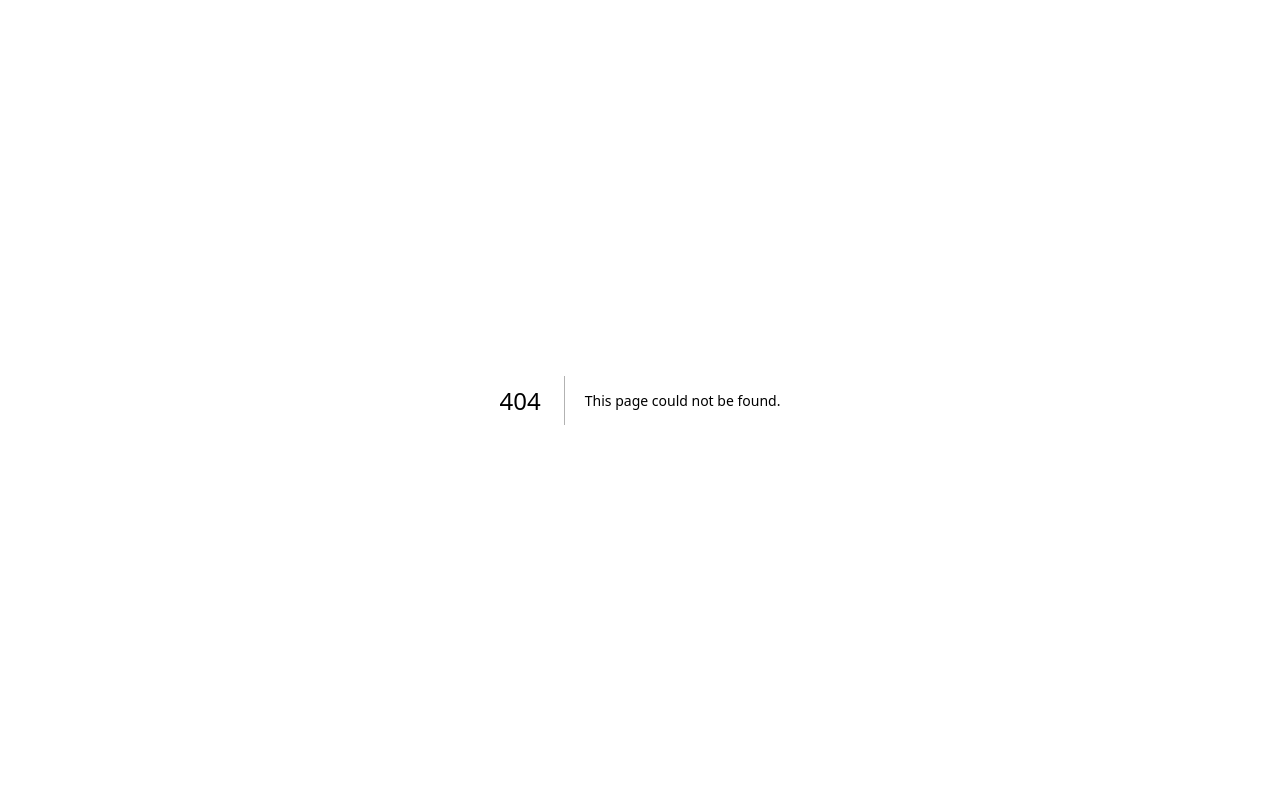
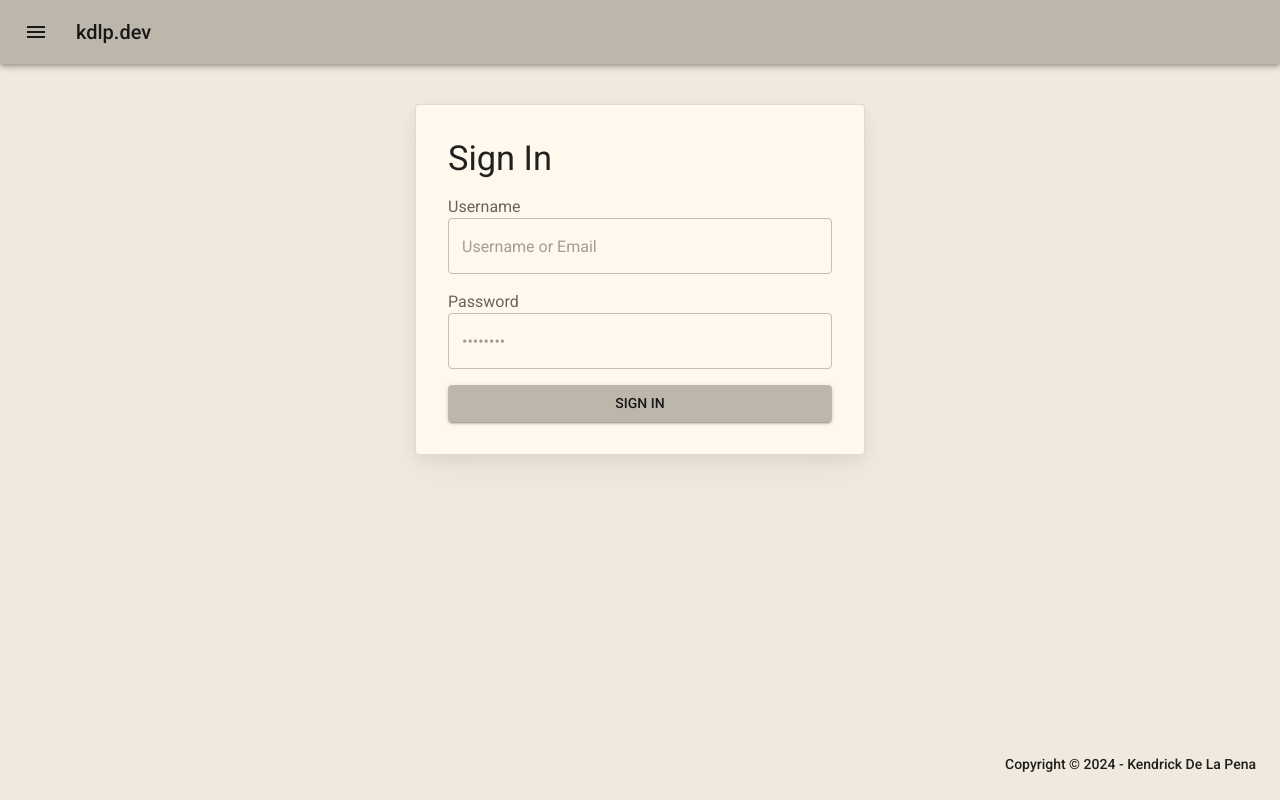
Before and after one commit to kenforeverlost/template-website, a Next.js app: page /login in a window 1280 px wide. Before the commit this address had no page. Built offline with nearby package versions, Linux system fonts and the light colour scheme; what @mui/material-nextjs would draw is missing.

Commit message:
Started login page, form, and dialog

```diff
--- /dev/null
+++ b/src/_components/CustomFormControl.tsx
@@ -0,0 +1,44 @@
+import FormLabel from "@mui/material/FormLabel";
+import FormControl from "@mui/material/FormControl";
+import TextField from "@mui/material/TextField";
+
+interface CustomFormControlProps {
+  children?: React.ReactNode;
+  label: string;
+  type: string;
+  inputValue: string;
+  inputError: boolean;
+  inputErrorMessage: string;
+  placeholder: string;
+  handleOnChange: (e: React.ChangeEvent<HTMLInputElement>) => void;
+}
+
+export default function CustomFormControl(props: CustomFormControlProps) {
+  const {
+    label,
+    type,
+    inputValue,
+    inputError,
+    inputErrorMessage,
+    placeholder,
+    handleOnChange
+  } = props;
+  return (
+    <FormControl>
+      <FormLabel htmlFor={type}>{label}</FormLabel>
+      <TextField
+        autoComplete={type}
+        name={type}
+        required
+        fullWidth
+        id={type}
+        placeholder={placeholder}
+        error={inputError}
+        helperText={inputErrorMessage}
+        color={inputError ? "error" : "primary"}
+        value={inputValue}
+        onChange={handleOnChange}
+      />
+    </FormControl>
+  );
+}
--- a/src/_features/Header.tsx
+++ b/src/_features/Header.tsx
@@ -6,6 +6,7 @@ import { useRouter } from "next/navigation";
 import {
   AppBar,
   Box,
+  Divider,
   Drawer,
   IconButton,
   List,
@@ -18,6 +19,7 @@ import {
   Typography
 } from "@mui/material";
 import HomeIcon from "@mui/icons-material/Home";
+import LoginIcon from "@mui/icons-material/Login";
 import MenuIcon from "@mui/icons-material/Menu";
 
 export default function Header() {
@@ -25,19 +27,43 @@ export default function Header() {
   const router = useRouter();
 
   const NavigationList = () => {
-    const list = [{ name: "Home", icon: <HomeIcon />, url: "/" }];
+    const routeList = [
+      { name: "Home", icon: <HomeIcon />, onClick: () => router.push("/") }
+    ];
+    const userList = [
+      {
+        name: "Login",
+        icon: <LoginIcon />,
+        onClick: () => {
+          router.push("/login");
+        }
+      }
+    ];
 
     return (
       <Box sx={{ minWidth: 250 }}>
         <List>
-          {list.map((item, index) => (
-            <ListItem key={index} onClick={() => router.push(item.url)}>
+          {routeList.map((item, index) => (
+            <ListItem key={index} onClick={item.onClick}>
               <ListItemButton>
                 <ListItemIcon>{item.icon}</ListItemIcon>
                 <ListItemText primary={item.name} />
               </ListItemButton>
             </ListItem>
           ))}
+          {userList.length > 0 && (
+            <>
+              <Divider />
+              {userList.map((item, index) => (
+                <ListItem key={index} onClick={item.onClick}>
+                  <ListItemButton>
+                    <ListItemIcon>{item.icon}</ListItemIcon>
+                    <ListItemText primary={item.name} />
+                  </ListItemButton>
+                </ListItem>
+              ))}
+            </>
+          )}
         </List>
       </Box>
     );
--- /dev/null
+++ b/src/_features/LoginForm.tsx
@@ -0,0 +1,140 @@
+"use client";
+
+import { useState } from "react";
+import Box from "@mui/material/Box";
+import Button from "@mui/material/Button";
+import MuiCard from "@mui/material/Card";
+import FormLabel from "@mui/material/FormLabel";
+import FormControl from "@mui/material/FormControl";
+import Stack from "@mui/material/Stack";
+import TextField from "@mui/material/TextField";
+import Typography from "@mui/material/Typography";
+import { styled } from "@mui/material/styles";
+
+import CustomFormControl from "@components/CustomFormControl";
+
+export default function LoginForm() {
+  const [signinForm, setSigninForm] = useState({
+    username: "",
+    password: ""
+  });
+  const [passwordError, setPasswordError] = useState(false);
+  const [passwordErrorMessage, setPasswordErrorMessage] = useState("");
+  const [usernameError, setUsernameError] = useState(false);
+  const [usernameErrorMessage, setUsernameErrorMessage] = useState("");
+
+  const Card = styled(MuiCard)(({ theme }) => ({
+    display: "flex",
+    flexDirection: "column",
+    alignSelf: "center",
+    width: "100%",
+    padding: theme.spacing(4),
+    gap: theme.spacing(2),
+    margin: "auto",
+    boxShadow:
+      "hsla(220, 30%, 5%, 0.05) 0px 5px 15px 0px, hsla(220, 25%, 10%, 0.05) 0px 15px 35px -5px",
+    [theme.breakpoints.up("sm")]: {
+      width: "450px"
+    },
+    ...theme.applyStyles("dark", {
+      boxShadow:
+        "hsla(220, 30%, 5%, 0.5) 0px 5px 15px 0px, hsla(220, 25%, 10%, 0.08) 0px 15px 35px -5px"
+    })
+  }));
+
+  const validateInputs = () => {
+    let isValid = true;
+
+    const { username, password } = signinForm;
+
+    if (!password || password.length < 8) {
+      setPasswordError(true);
+      setPasswordErrorMessage("Password must be at least 8 characters long.");
+      isValid = false;
+    } else {
+      setPasswordError(false);
+      setPasswordErrorMessage("");
+    }
+
+    if (!username || username.length < 1) {
+      setUsernameError(true);
+      setUsernameErrorMessage("Username is required.");
+      isValid = false;
+    } else {
+      setUsernameError(false);
+      setUsernameErrorMessage("");
+    }
+
+    return isValid;
+  };
+
+  const handleSubmit = (event: React.FormEvent<HTMLFormElement>) => {
+    if (usernameError || passwordError) {
+      event.preventDefault();
+      return;
+    }
+    const data = new FormData(event.currentTarget);
+
+    console.log(data);
+  };
+
+  return (
+    <Stack direction="column" justifyContent="space-between">
+      <Card variant="outlined">
+        <Typography
+          component="h1"
+          variant="h4"
+          sx={{ width: "100%", fontSize: "clamp(2rem, 10vw, 2.15rem)" }}
+        >
+          Sign In
+        </Typography>
+        <Box
+          component="form"
+          onSubmit={handleSubmit}
+          sx={{ display: "flex", flexDirection: "column", gap: 2 }}
+        >
+          <CustomFormControl
+            label="Username"
+            type="username"
+            placeholder="Username or Email"
+            inputValue={signinForm?.username}
+            inputError={usernameError}
+            inputErrorMessage={usernameErrorMessage}
+            handleOnChange={(e: React.ChangeEvent<HTMLInputElement>) => {
+              const eventTarget = e.target as HTMLInputElement;
+
+              setSigninForm({
+                ...signinForm,
+                username: eventTarget.value
+              });
+            }}
+          />
+          <CustomFormControl
+            label="Password"
+            type="password"
+            placeholder="••••••••"
+            inputValue={signinForm?.password}
+            inputError={passwordError}
+            inputErrorMessage={passwordErrorMessage}
+            handleOnChange={(e: React.ChangeEvent<HTMLInputElement>) => {
+              const eventTarget = e.target as HTMLInputElement;
+
+              setSigninForm({
+                ...signinForm,
+                password: eventTarget.value
+              });
+            }}
+          />
+          <Button
+            type="submit"
+            fullWidth
+            variant="contained"
+            onClick={validateInputs}
+          >
+            Sign In
+          </Button>
+        </Box>
+      </Card>
+    </Stack>
+  );
+}
--- /dev/null
+++ b/src/app/login/page.tsx
@@ -0,0 +1,18 @@
+import Stack from "@mui/material/Stack";
+
+import Content from "@features/Content";
+import Header from "@features/Header";
+import Footer from "@features/Footer";
+import LoginForm from "@features/LoginForm";
+
+export default function Login() {
+  return (
+    <Stack flexDirection={"column"} sx={{ minHeight: "100vh", width: "100%" }}>
+      <Header />
+      <Content>
+        <LoginForm />
+      </Content>
+      <Footer />
+    </Stack>
+  );
+}
--- a/tsconfig.json
+++ b/tsconfig.json
@@ -21,7 +21,8 @@
     "paths": {
       "@/*": ["./src/*"],
       "@components/*": ["./src/_components/*"],
-      "@features/*": ["./src/_features/*"]
+      "@features/*": ["./src/_features/*"],
+      "@lib/*": ["./src/_lib/*"]
     }
   },
   "include": ["next-env.d.ts", "**/*.ts", "**/*.tsx", ".next/types/**/*.ts"],
```
Also changed, not shown: src/_components/DialogBasic.tsx (added, +67 -0 lines), src/_lib/server.tsx (added, +27 -0 lines), src/middleware.tsx (added, +24 -0 lines).
